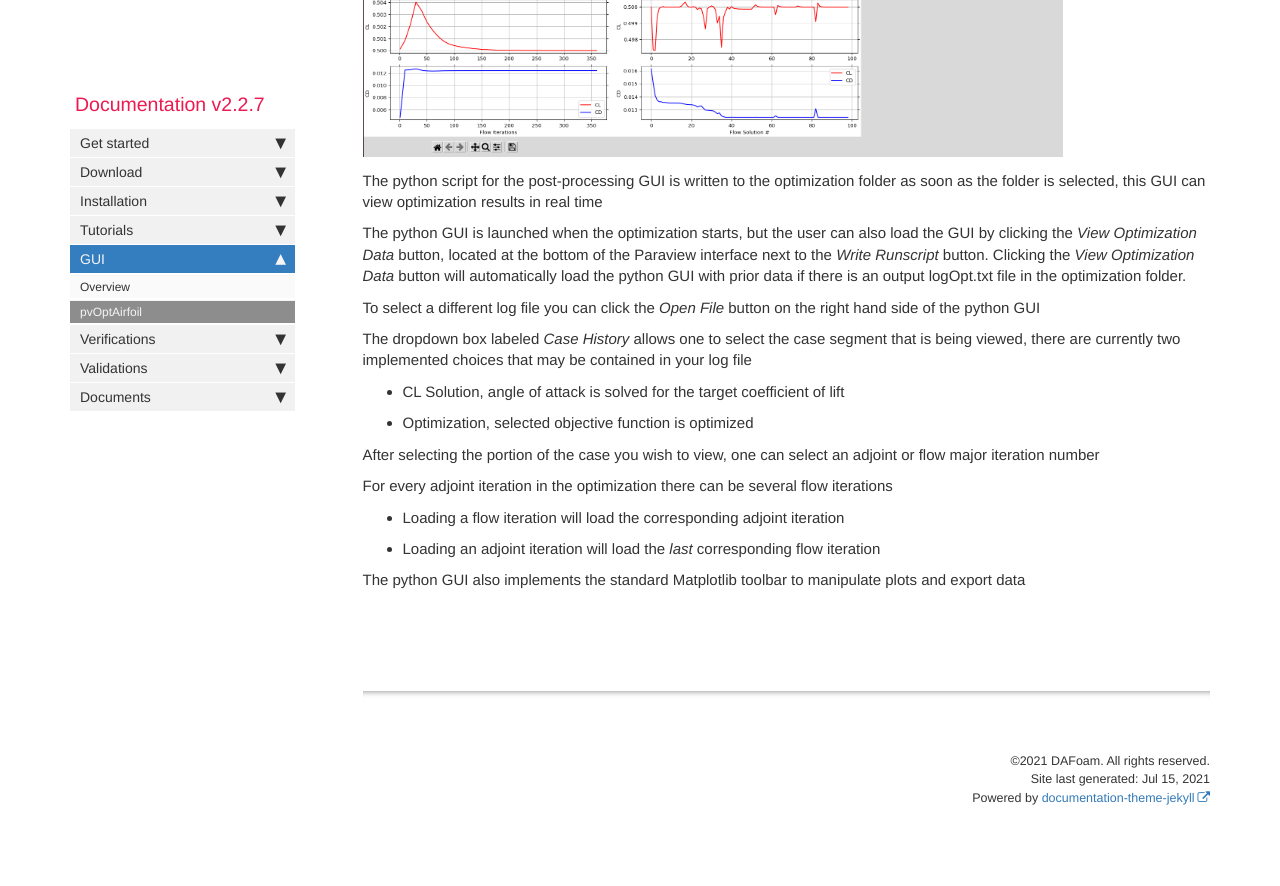
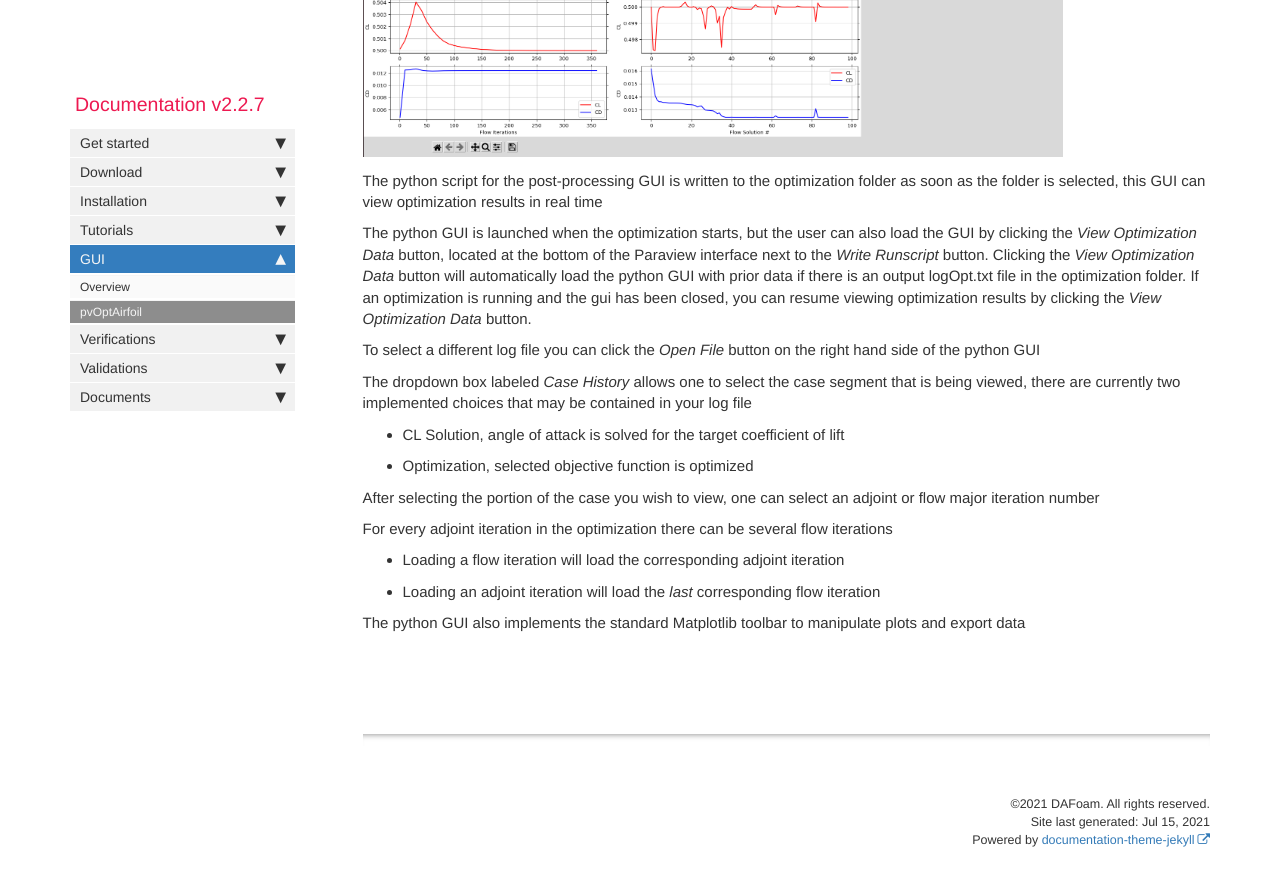
Before and after one commit to DAFoam/DAFoam.github.io, a Jekyll site: the page built from pages/mydoc/mydoc_gui_pvoptairfoil.md, in a window 1280 px wide and 900 px high, scrolled down 6341 px. Shown: the top 886 px of the window. Built offline with Jekyll 4.4.1, drawn with Linux system fonts in a browser that asks for light colours; comment, search, counter and statistics services are not loaded; before the commit the page ends 7198 px from its top, so only the background shows below that.

Commit message:
Update mydoc_gui_pvoptairfoil.md

```diff
--- a/pages/mydoc/mydoc_gui_pvoptairfoil.md
+++ b/pages/mydoc/mydoc_gui_pvoptairfoil.md
@@ -197,7 +197,7 @@ A few seconds after starting the optimization, a python GUI will appear showing
 
 The python script for the post-processing GUI is written to the optimization folder as soon as the folder is selected, this GUI can view optimization results in real time
 
-The python GUI is launched when the optimization starts, but the user can also load the GUI by clicking the *View Optimization Data* button, located at the bottom of the Paraview interface next to the *Write Runscript* button. Clicking the *View Optimization Data* button will automatically load the python GUI with prior data if there is an output logOpt.txt file in the optimization folder.
+The python GUI is launched when the optimization starts, but the user can also load the GUI by clicking the *View Optimization Data* button, located at the bottom of the Paraview interface next to the *Write Runscript* button. Clicking the *View Optimization Data* button will automatically load the python GUI with prior data if there is an output logOpt.txt file in the optimization folder. If an optimization is running and the gui has been closed, you can resume viewing optimization results by clicking the *View Optimization Data* button.
 
 To select a different log file you can click the *Open File* button on the right hand side of the python GUI
 
```
